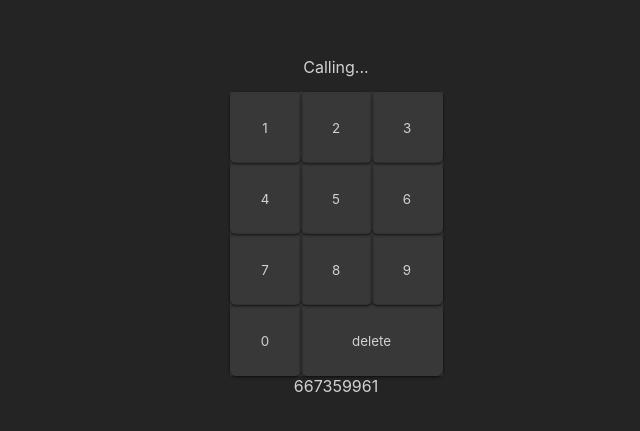
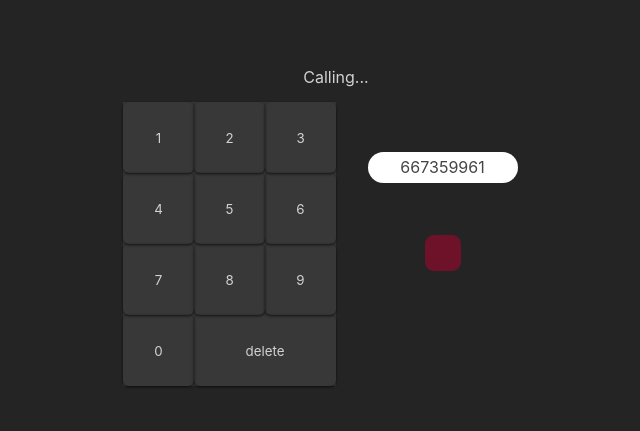
Before and after one commit to alext100/W4-Ch3-Telefono-React, a React (Create React App) app: page / in a window 1280 px wide. Shown: the part 181-612 px from the top of the page, without its empty margins (304-944 px from the left). Built offline with nearby package versions, Linux system fonts and the light colour scheme.

Commit message:
Context Provider added

```diff
--- a/src/App.js
+++ b/src/App.js
@@ -2,19 +2,30 @@ import './App.css';
 import Info from './components/Info/info';
 import Keyboard from './components/Keyboard/Keyboard';
 import Display from './components/Actions/Display';
+import Actions from './components/Actions/Actions';
+import PhoneData from './components/context';
 
 function App() {
   const phoneNumber = [6, 6, 7, 3, 5, 9, 9, 6, 1];
+  const actionHref = "#";
+  const isCalling = true; // "hang active"
+  const actionText = "Hang"; //"Call" "Hang"
+
   return (
+    <PhoneData.Provider value={{ actionHref, isCalling, actionText }}>
       <div className="container">
         <Info />
+        <main className="phone">
           <div className="keyboard-container">
             <Keyboard />
           </div>
           <div className="actions">
             <Display phoneNumber={phoneNumber} />
+            <Actions actionHref={actionHref} isCalling={isCalling} actionText={actionText} />
           </div>
+        </main>
       </div>
+    </PhoneData.Provider >
   );
 }
 
--- a/src/components/Actions/Action.js
+++ b/src/components/Actions/Action.js
@@ -0,0 +1,8 @@
+const Action = ({ actionHref, isCalling, actionText }) => {
+
+    return (
+        <a href={actionHref} className={`${isCalling ? "active" : "hang"}`}> {actionText}</a >
+    );
+}
+
+export default Action;
--- /dev/null
+++ b/src/components/Actions/Actions.css
@@ -0,0 +1,28 @@
+.actions {
+  display: flex;
+  flex-direction: column;
+  align-items: center;
+}
+.actions a {
+  border-radius: 10px;
+  padding: 20px;
+  text-decoration: none;
+  color: inherit;
+  cursor: default;
+  opacity: 0.5;
+  transform: scale(0.9);
+  transition: all 0.2s ease-out;
+}
+.actions .active {
+  cursor: pointer;
+  opacity: 1;
+}
+.actions a.active:hover {
+  transform: scale(1);
+}
+.actions .call {
+  background-color: #00886a;
+}
+.actions .hang {
+  background-color: #b6002e;
+}
--- /dev/null
+++ b/src/components/Actions/Actions.js
@@ -0,0 +1,11 @@
+import Action from "./Action";
+import "./Actions.css"
+
+const Actions = (actionHref, isCalling, actionText) => {
+    return (
+        <div className="actions">
+            <Action href={actionHref} className={isCalling} textOnButton={actionText} />
+        </div>
+    );
+}
+export default Actions;
--- a/src/components/Actions/Display.js
+++ b/src/components/Actions/Display.js
@@ -1,3 +1,5 @@
+import "./Display.css"
+
 const Display = ({ phoneNumber }) => {
     return (
         <span className="number">{phoneNumber}</span>
```
Also changed, not shown: 1 other file (tests, documents, lock files or other folders). Lines whose indentation alone changed are shown as unchanged.
